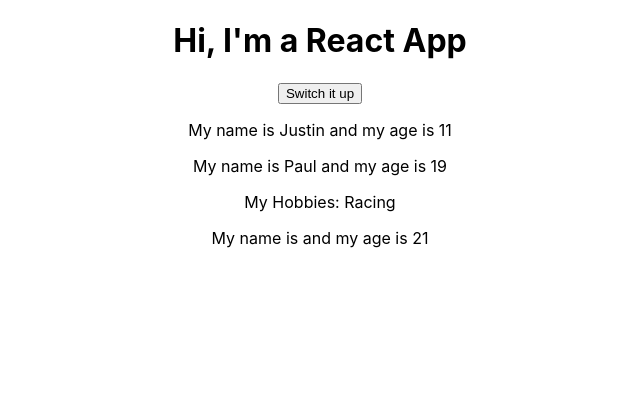
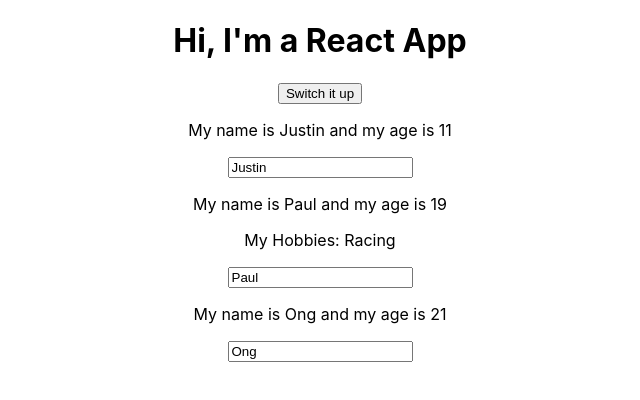
Before and after one commit to ong1995/LearningReact, a React (Create React App) app: page / in a window 1280 px wide. Shown: the top 400 px of the page, without its empty margins (320-960 px from the left). Built offline with nearby package versions, Linux system fonts and the light colour scheme.

Commit message:
044 Adding Two Way Binding

```diff
--- a/src/App.js
+++ b/src/App.js
@@ -41,6 +41,25 @@ class App extends Component {
       } )
   }
 
+  nameChangedHandler = (event) => {
+    this.setState({
+      persons: [
+        {
+          name: 'New Name',
+          age: 23
+        },
+        {
+          name: event.target.value,
+          age: Math.floor(Math.random() * 30)
+        },
+        {
+          name: "Ong",
+          age: Math.floor(Math.random() * 30)
+        }
+      ]
+    })
+  }
+
   render() {
     return (
       <div className="App">
@@ -53,9 +72,10 @@ class App extends Component {
           name={this.state.persons[1].name}
           age={this.state.persons[1].age}
           click={this.switchHandler.bind(this, "JP Grandpa")}
+          changed={this.nameChangedHandler}
           > My Hobbies: Racing</Person>
         <Person
-          ame={this.state.persons[2].name}
+          name={this.state.persons[2].name}
           age={this.state.persons[2].age} />
       </div>
     );
--- a/src/Person/Person.js
+++ b/src/Person/Person.js
@@ -5,6 +5,7 @@ const person = (props) => {
         <div>
             <p onClick={props.click}>My name is {props.name} and my age is {props.age}</p>
             <p>{props.children}</p>
+            <input type="text" onChange={props.changed} value={props.name}/>
         </div>
     );
 }
```
